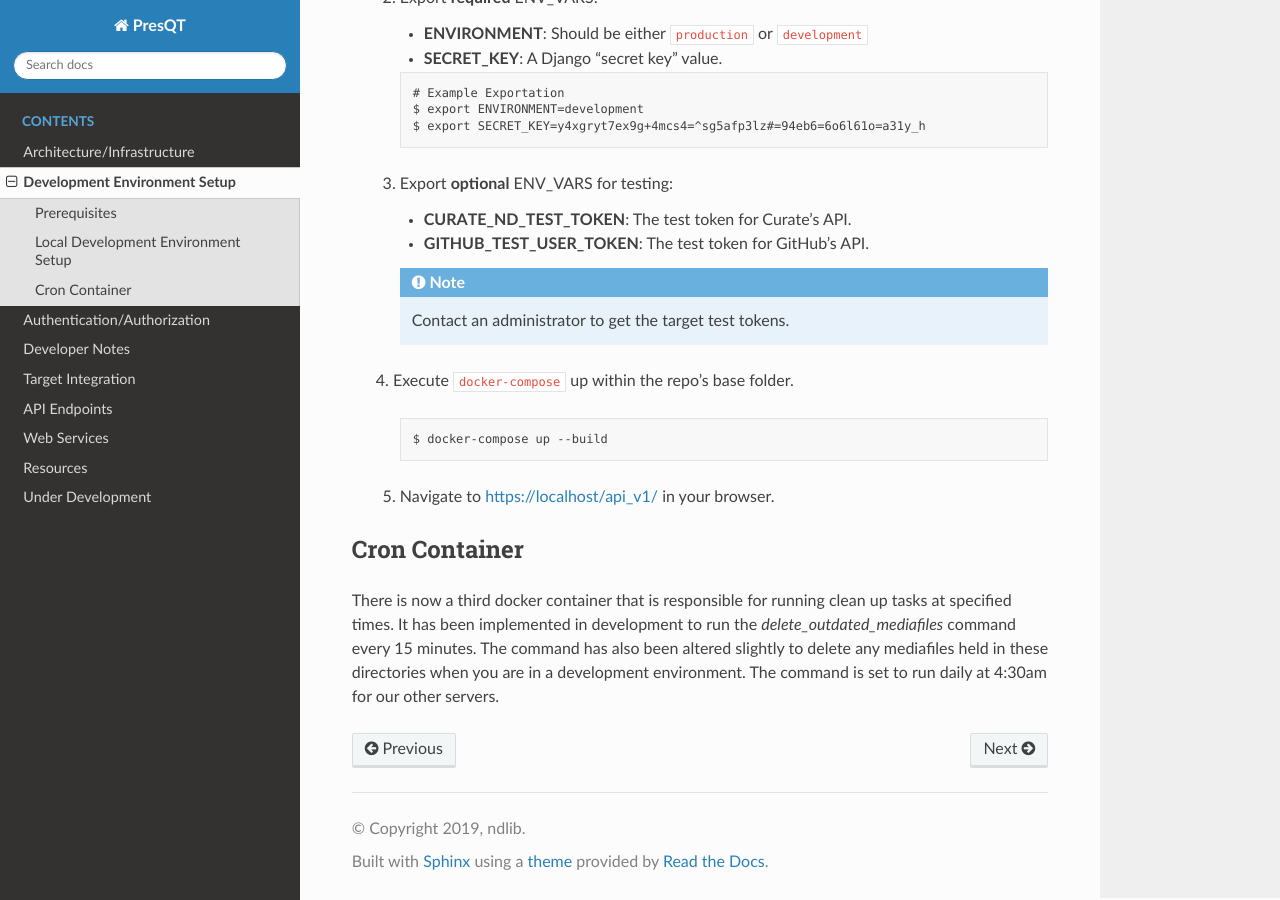
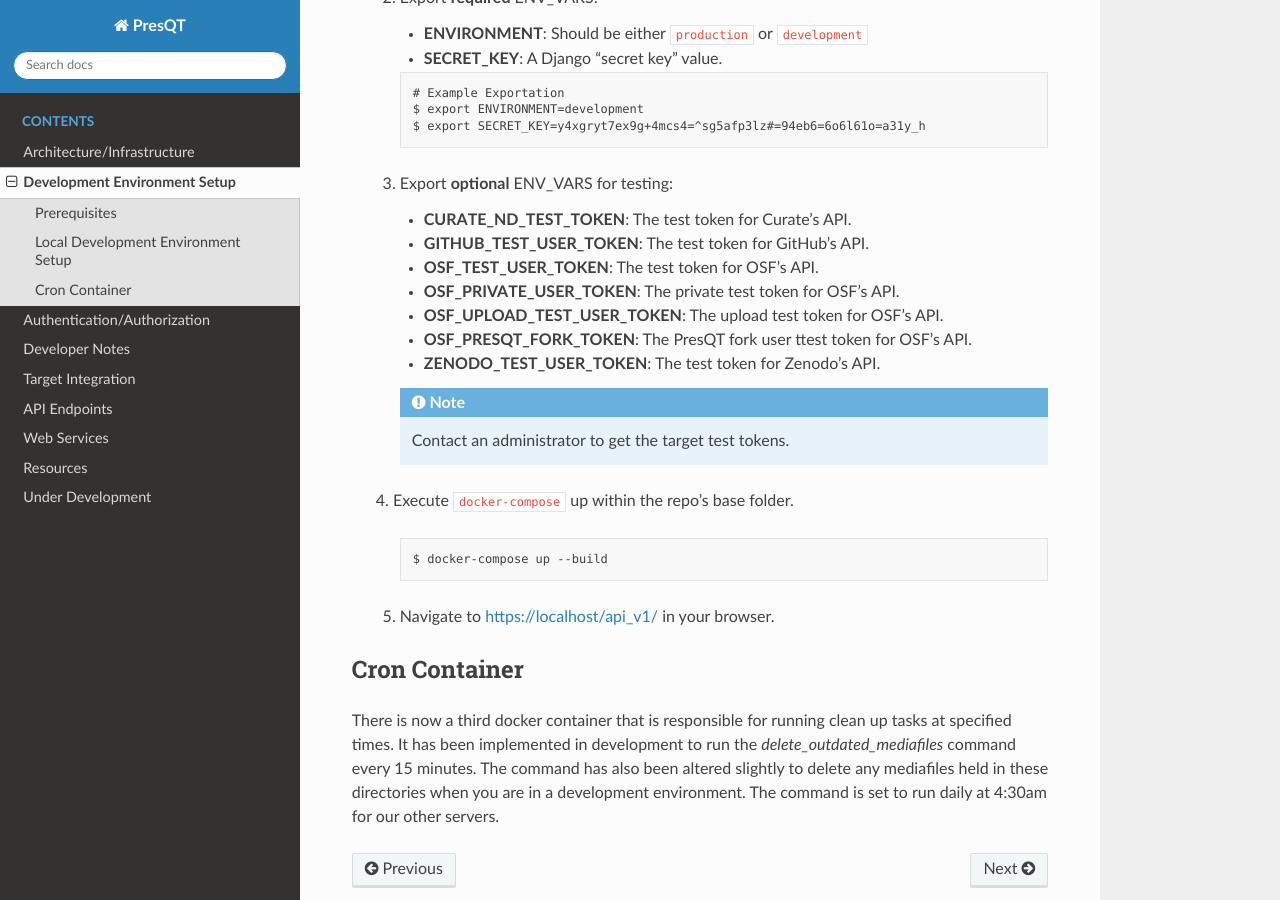
Before and after one commit to Lucy-Family-Institute/presqt, a Sphinx documentation site: the page built from docs/development_environment_setup.rst, in a window 1280 px wide and 900 px high, scrolled down 510 px. Built offline with Sphinx 7.4.7 and the Read the Docs theme 2.0.0, drawn with Linux system fonts in a browser that asks for light colours.

Commit message:
Update docs

```diff
--- a/docs/developer_notes.rst
+++ b/docs/developer_notes.rst
@@ -36,7 +36,7 @@ that cover core code reside in ``presqt/api_v1/tests/`` while target tests that
 reside in ``presqt/targets/{target_name}/tests/`` .
 
 .. attention::
-    curateND and Github tests require their tokens to be stored as environment variables since
+    All tests require their corresponding target tokens to be stored as environment variables since
     these tokens can not be stored publicly. Contact an administrator for access to these.
 
 Docker Commands
--- a/docs/development_environment_setup.rst
+++ b/docs/development_environment_setup.rst
@@ -29,6 +29,11 @@ Local Development Environment Setup
 
     * **CURATE_ND_TEST_TOKEN**: The test token for Curate's API.
     * **GITHUB_TEST_USER_TOKEN**: The test token for GitHub's API.
+    * **OSF_TEST_USER_TOKEN**: The test token for OSF's API.
+    * **OSF_PRIVATE_USER_TOKEN**: The private test token for OSF's API.
+    * **OSF_UPLOAD_TEST_USER_TOKEN**: The upload test token for OSF's API.
+    * **OSF_PRESQT_FORK_TOKEN**: The PresQT fork user ttest token for OSF's API.
+    * **ZENODO_TEST_USER_TOKEN**: The test token for Zenodo's API.
 
     .. Note::
         Contact an administrator to get the target test tokens.
```
